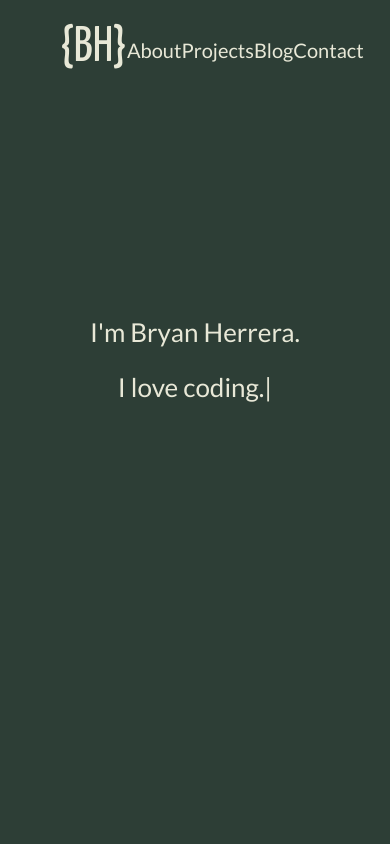
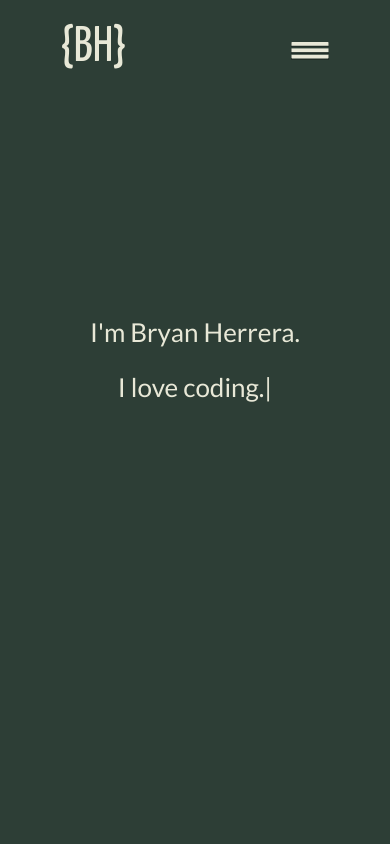
Before and after one commit to bryanherrera72/portfolio-site, a Gatsby site: page / in a window 390 px wide. Shown: the top 844 px of the page. Built offline with nearby package versions, Linux system fonts and the light colour scheme; Gatsby itself is replaced by a stand-in of ours.

Commit message:
added mobile header + navigation

```diff
--- /dev/null
+++ b/src/components/Hamburger/Hamburger.js
@@ -0,0 +1,23 @@
+import React from 'react'
+
+const hamburger = props => (
+    <svg width="108" height="52" viewBox="0 0 108 52" fill="none" xmlns="http://www.w3.org/2000/svg">
+        <g filter="url(#filter0_d)">
+        <path d="M4 4C4 2.89543 4.89543 2 6 2L102 2C103.105 2 104 2.89543 104 4V12H4V4Z" fill="#E8E8D7"/>
+        <path d="M4 36H104V44C104 45.1046 103.105 46 102 46H6C4.89543 46 4 45.1046 4 44V36Z" fill="#E8E8D7"/>
+        <rect x="4" y="19" width="100" height="10" fill="#E8E8D7"/>
+        </g>
+        <defs>
+        <filter id="filter0_d" x="0" y="0" width="108" height="52" filterUnits="userSpaceOnUse" colorInterpolationFilters="sRGB">
+        <feFlood floodOpacity="0" result="BackgroundImageFix"/>
+        <feColorMatrix in="SourceAlpha" type="matrix" values="0 0 0 0 0 0 0 0 0 0 0 0 0 0 0 0 0 0 127 0"/>
+        <feOffset dy="2"/>
+        <feGaussianBlur stdDeviation="2"/>
+        <feColorMatrix type="matrix" values="0 0 0 0 0 0 0 0 0 0 0 0 0 0 0 0 0 0 0.25 0"/>
+        <feBlend mode="normal" in2="BackgroundImageFix" result="effect1_dropShadow"/>
+        <feBlend mode="normal" in="SourceGraphic" in2="effect1_dropShadow" result="shape"/>
+        </filter>
+        </defs>
+    </svg>
+);
+export default hamburger;
--- a/src/components/Header/Header.css
+++ b/src/components/Header/Header.css
@@ -18,3 +18,6 @@
     background-color: #2d3e36;
 
 }
+.MobileIcon{
+    width: 40px;
+}
--- a/src/components/Header/Header.js
+++ b/src/components/Header/Header.js
@@ -1,6 +1,7 @@
 import React from "react"
 import { Link } from "gatsby"
 import NavItems from './NavItems/Navitems';
+import Hamburger from '../Hamburger/Hamburger';
 import {StaticQuery, graphql} from 'gatsby';
 import './Header.css';
 const Header = (props) => (
@@ -15,14 +16,24 @@ const Header = (props) => (
       }
     `}
     render={data => (
+      <>
         <div className = {props.viewAtTop? "Header top": "Header"}>
           <h1 style = {{position:'relative', marginBottom: '5px'}}>
             <Link to="/">
               {data.site.siteMetadata.title}
             </Link>
           </h1>
+          <div className = "Desktop">
+            <NavItems/>
+          </div>
+          <div className = "MobileIcon" onClick={props.expandNav}>
+            <Hamburger/>
+          </div>
+        </div>
+        <div className = {props.expanded? "MobileNav" : "MobileNav closed"}>
           <NavItems/>
         </div>
+        </>
     )}
   />
 
--- a/src/components/Header/NavItems/NavItems.css
+++ b/src/components/Header/NavItems/NavItems.css
@@ -1,7 +1,54 @@
 .NavItems{
     position: relative;
     display: flex;
-    justify-content: space-between;
+    justify-content: space-around;
     align-items: center;
     width: 500px;
 }
+.Desktop{
+    display:flex;
+    flex-direction:row;
+    justify-content: center;
+}
+.MobileNav{
+    display:none;
+}
+.MobileIcon{
+    display:none;
+}
+@media(max-width: 500px){
+    .Desktop{
+        display:none;
+
+    }
+    .MobileIcon{
+        display:inline-flex;
+        margin-top:5px;
+        cursor:pointer;
+        background-color:transparent;
+    }
+    .MobileNav{
+        position:fixed;
+        top: -15px;
+        width: 100%;
+        height: 300px;
+        font-size:1.2em;
+        z-index:400;
+        display:flex;
+        flex-direction:column;
+        justify-content: flex-end;
+        align-items: center;
+        background-color: #708A82;
+        transition-property: height;
+        transition-duration:1s;
+        padding-bottom:10px;
+    }
+    .closed{
+        height:0px;
+    }
+    .NavItems{
+        position: relative;
+        flex-direction:column;
+        margin:10px;
+    }
+}
--- a/src/components/Layout/layout.js
+++ b/src/components/Layout/layout.js
@@ -6,7 +6,8 @@ import "./layout.css"
 
 class Layout extends Component{
   state = {
-    viewAtTop: true
+    viewAtTop: true,
+    navExpanded: false
   }
 
   scrollEventHandler = ()=> {
@@ -21,6 +22,12 @@ class Layout extends Component{
     }
 
   }
+  navExpandHandler = ()=>{
+    console.log("expand");
+    this.setState((state)=>{
+      return { navExpanded: !state.navExpanded };
+    });
+  }
   componentDidMount(){
     window.addEventListener('scroll', this.scrollEventHandler);
   }
@@ -32,7 +39,10 @@ class Layout extends Component{
   render(){
     return(
       <div className = "Layout">
-        <Header viewAtTop = {this.state.viewAtTop}/>
+        <Header
+          viewAtTop = {this.state.viewAtTop}
+          expandNav={this.navExpandHandler}
+          expanded = {this.state.navExpanded}/>
         <main className = "Content">{this.props.children}</main>
         <Footer/>
       </div>
```
Also changed, not shown: src/assets/hamburger.svg (added), src/components/Hamburger/Hamburger.css (added).
